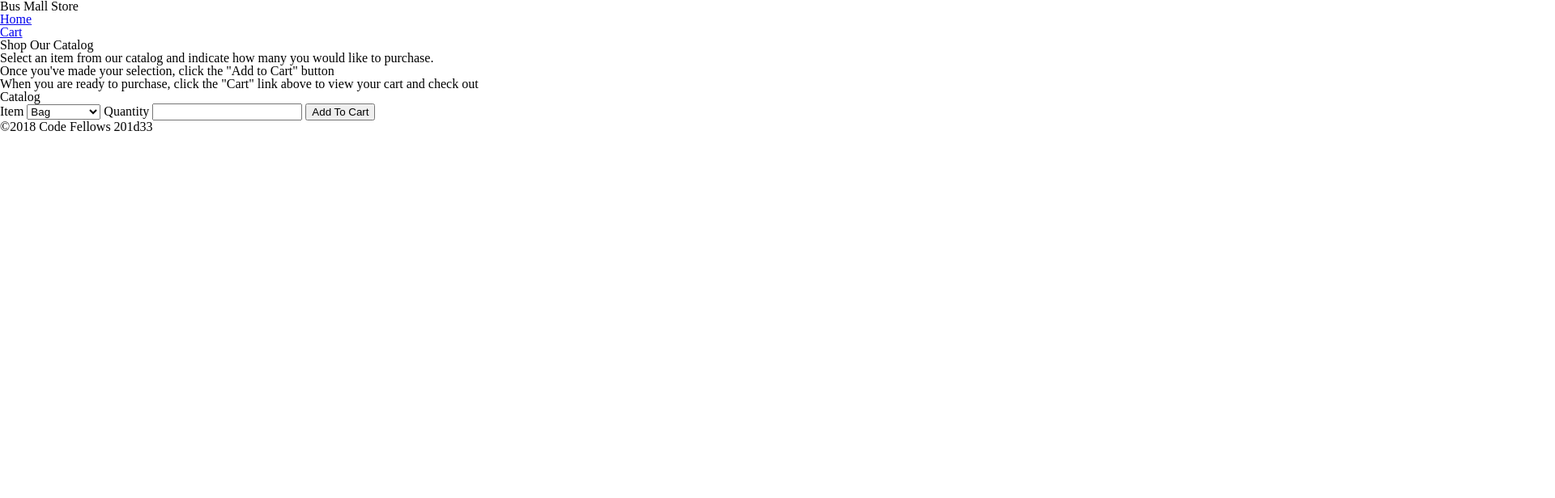
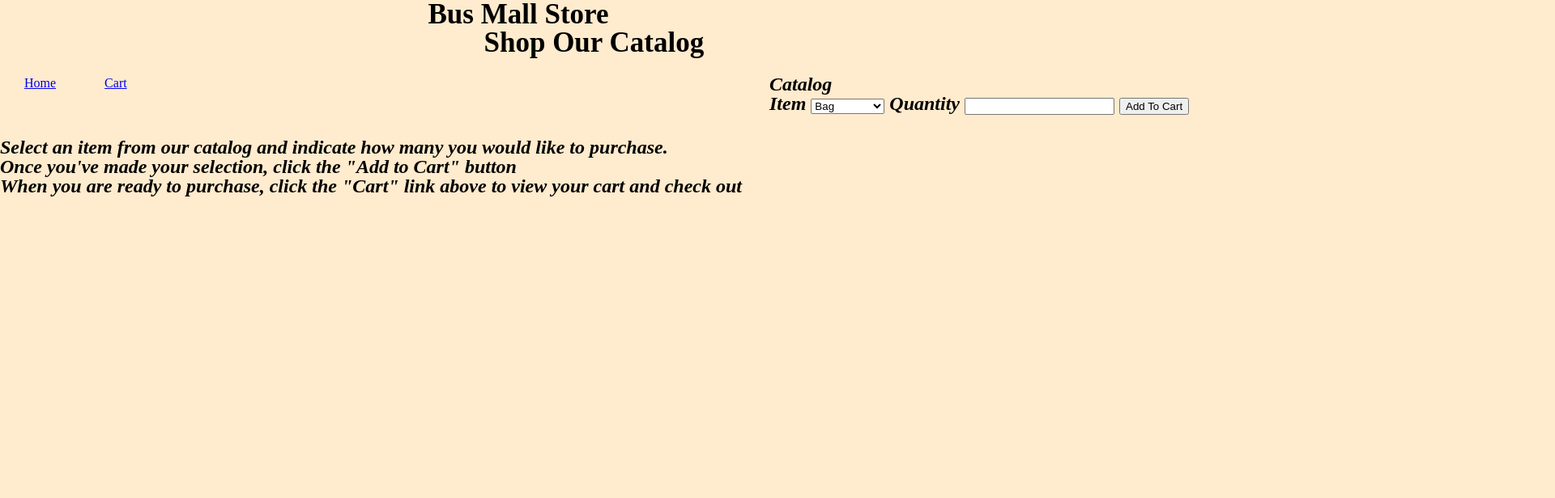
Before and after one commit to codefellows/seattle-201d69, a plain HTML site: page class-14/lab/index.html in a window 1280 px wide. Shown: the top 616 px of the page at 81% size, 1920 px wide, since content can reach past the window. Drawn offline with Linux system fonts and the light colour scheme.

Commit message:
made some css changes

```diff
--- a/class-14/lab/css/style.css
+++ b/class-14/lab/css/style.css
@@ -1 +1,53 @@
 /* TODO: Make it awesome */
+
+body{
+    background-color: blanchedalmond;
+}
+h1{
+    font-size: 35px;
+    font-weight: bolder;
+    text-align: center;
+
+}
+ ul li{
+    float: left;
+    padding: 30px;
+    margin-top: 30px;
+}
+
+.copy{
+    font-size: 24px;
+    font-style: oblique;
+    font-weight: bolder;
+    padding-top: 100px;
+}
+
+footer{
+    position: relative;
+    top: 400px;
+    left: 500px;
+    border: 3px solid black;
+    height: 40px;
+    width: 400px;
+
+    text-align: center;
+}
+#catalog{
+    position: relative;
+    left: 950px;
+    bottom: 250px;
+
+}
+#quantity{
+
+}
+@keyframes blink {
+    0% {color: salmon;}
+    25% {color: gold}
+    50% {color: hotpink}
+    75% {color: coral}
+    100% {color: blanchedalmond}
+  }
+   .card{
+
+  }
```
Also changed, not shown: 1 other file.
